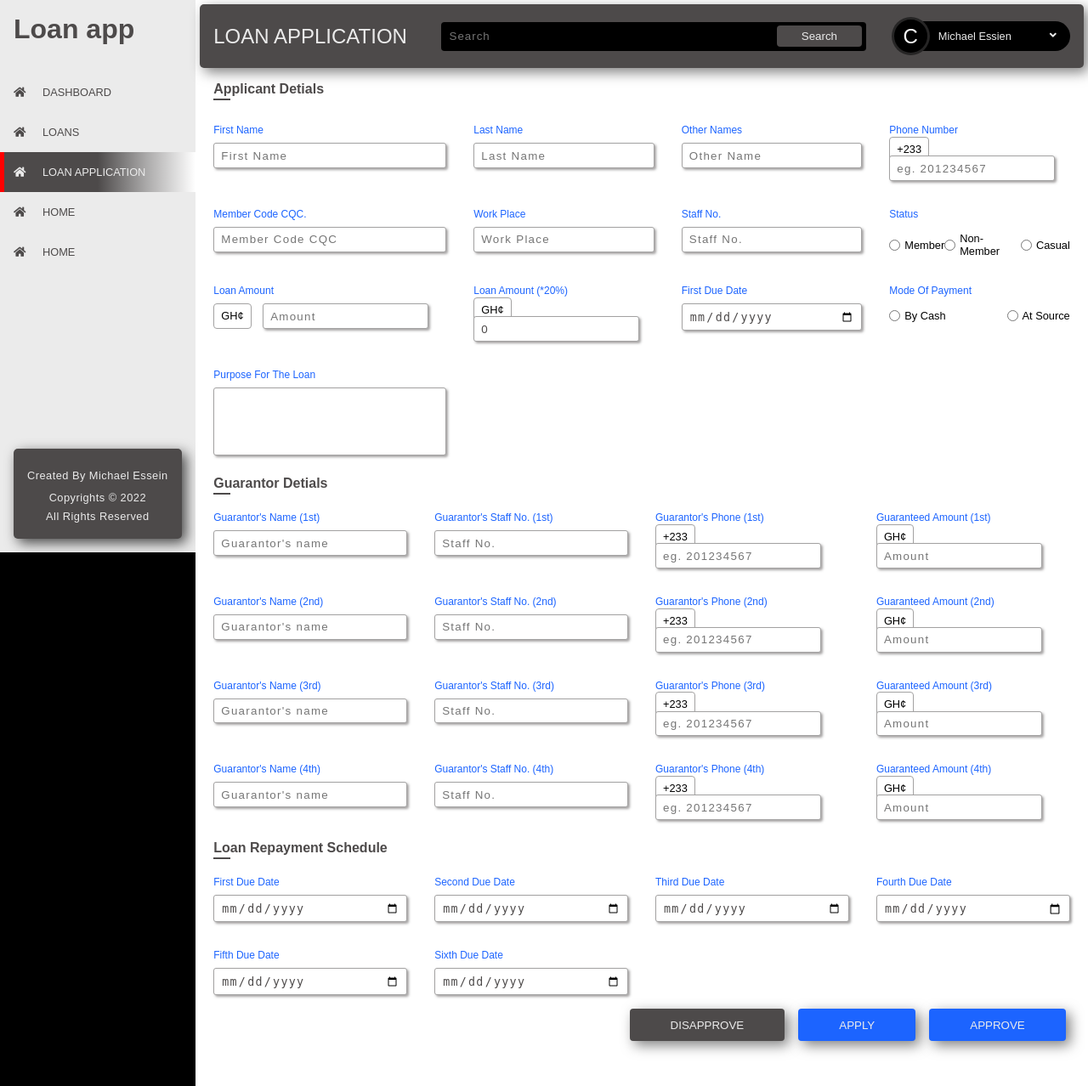
After one commit to essienmichael4/CRIG-Credit-Union-Loan-Management-System, a PHP site: page /apply.html in a window 1280 px wide. The commit adds this page. Shown: the whole page at 85% size. Run offline with PHP 8.4, Linux system fonts and the light colour scheme.

Commit message:
application form completed

```diff
--- /dev/null
+++ b/apply.html
@@ -0,0 +1,271 @@
+<!DOCTYPE html>
+<html lang="en">
+<head>
+    <meta charset="UTF-8">
+    <meta http-equiv="X-UA-Compatible" content="IE=edge">
+    <meta name="viewport" content="width=device-width, initial-scale=1.0">
+    <title>Document</title>
+    <link rel="stylesheet" href="styles.css">
+
+    <link rel="stylesheet" href="./fontawesome.min.css">
+    <link rel="stylesheet" href="./all.min.css">
+</head>
+<body>
+    <div class="container">
+        <aside class="sidebar">
+            <header class="sidebar__header header p1">
+                <h1>Loan app</h1>
+            </header>
+            <nav class="sidebar__nav nav">
+                <ul class="nav__list">
+                    <li class="list__item "><a href="./index.html" class="item__link py1"><span><i class="fas fa-home"></i> Dashboard</span></a></li>
+                    <li class="list__item "><a href="./loans.html" class="item__link py1"><span><i class="fas fa-home"></i> loans</span></a></li>
+                    <li class="list__item "><a href="./apply.html" class="item__link active py1"><span><i class="fas fa-home"></i> Loan Application</span></a></li>
+                    <li class="list__item "><a href="" class="item__link py1"><span><i class="fas fa-home"></i> home</span></a></li>
+                    <li class="list__item "><a href="" class="item__link py1"><span><i class="fas fa-home"></i> home</span></a></li>
+                </ul>
+            </nav>
+            <footer class="sidebar__footer flex-c">
+                <h3 class=".p">created by Michael Essein</h3>
+                <p>copyrights &copy; 2022</p>
+                <p>all rights reserved</p>
+            </footer>
+        </aside>
+        <div class="main">
+            <header class="main__header flex px1">
+                <h2 class="">Loan Application</h2>
+                <form class="search" action="">
+                    <input type="text" class="search__input" placeholder="Search">
+                    <button class="search__btn">Search</button>
+                </form>
+                <div class="user flex">
+                    <span class="flex">C</span>
+                    <p>Michael Essien</p>
+                    <i class="fas fa-angle-down"></i>
+                </div>
+
+                <div class="userdetails">
+                    <p>codejunior</p>
+                    <a href=">">edit user</a>
+                    <form><button type="submit">logout</button></form>
+                </div>
+            </header>
+            <div class="wrapper">
+                <section class="apply">
+                    <h3 class="title">Applicant Detials</h3>
+                    <form class="form apply__form">
+                        <div class="form__group">
+                            <div class="formControl flex-c">
+                                <label for="">First name</label>
+                                <input type="text" placeholder="First Name">
+                            </div>
+                            <div class="formControl flex-c">
+                                <label for="">Last name</label>
+                                <input type="text" placeholder="Last Name">
+                            </div>
+                            <div class="formControl flex-c">
+                                <label for="">Other names</label>
+                                <input type="text" placeholder="Other Name">
+                            </div>
+                            <div class="formControl flex-c">
+                                <label for="">Phone Number</label>
+                                <div>
+                                    <span>+233</span><input type="text" placeholder="eg. 201234567">
+                                </div>
+                            </div>
+                            <div class="formControl flex-c">
+                                <label for="">Member Code CQC.</label>
+                                <input type="text" placeholder="Member Code CQC">
+                            </div>
+                            <div class="formControl flex-c">
+                                <label for="">Work Place</label>
+                                <input type="text" placeholder="Work Place">
+                            </div>
+                            <div class="formControl flex-c">
+                                <label for="">Staff No.</label>
+                                <input type="text" placeholder="Staff No.">
+                            </div>
+                            <div class="formControl flex-c">
+                                <label for="">Status</label>
+                                <div class="flex">
+                                    <div class="flex">
+                                        <input type="radio" name="membership" value="Member"> <p>Member</p>
+                                    </div>
+
+                                    <div class="flex">
+                                        <input type="radio" name="membership" value="Non-Member"> <p>Non-Member</p>
+                                    </div>
+
+                                    <div class="flex">
+                                        <input type="radio" name="membership" value="Casual"> <p>Casual</p>
+                                    </div>
+                                </div>
+                            </div>
+                            <div class="formControl flex-c">
+                                <label for="">Loan Amount</label>
+                                <div>
+                                    <span>GH¢</span>
+                                    <input type="number" placeholder="Amount">
+                                </div>
+                            </div>
+                            <div class="formControl flex-c">
+                                <label for="">Loan Amount (*20%)</label>
+                                <div>
+                                    <span>GH¢</span>
+                                    <input type="number" value="0">
+                                </div>
+                            </div>
+                            <div class="formControl flex-c">
+                                <label for="">First Due Date</label>
+                                <input type="date">
+                            </div>
+
+                            <div class="formControl flex-c">
+                                <label for="">Mode of Payment</label>
+                                <div class="flex">
+                                    <div class="flex">
+                                        <input type="radio" name="mode" value="Member"> <p>By Cash</p>
+                                    </div>
+
+                                    <div class="flex">
+                                        <input type="radio" name="mode" value="Non-Member"> <p>At Source</p>
+                                    </div>
+                                </div>
+                            </div>
+
+                            <div class="formControl flex-c">
+                                <label for="">Purpose for the loan</label>
+                                <textarea name="" id="" cols="30" rows="10"></textarea>
+                            </div>
+                        </div>
+
+                        <h3 class="title my2">Guarantor Detials</h3>
+                        <div class="form__group">
+                            <div class="formControl flex-c">
+                                <label for="">Guarantor's name (1st)</label>
+                                <input type="text" placeholder="Guarantor's name">
+                            </div>
+                            <div class="formControl flex-c">
+                                <label for="">Guarantor's Staff No. (1st)</label>
+                                <input type="text" placeholder="Staff No.">
+                            </div>
+                            <div class="formControl flex-c">
+                                <label for="">Guarantor's Phone (1st)</label>
+                                <div>
+                                    <span>+233</span><input type="text" placeholder="eg. 201234567">
+                                </div>
+                            </div>
+                            <div class="formControl flex-c">
+                                <label for="">Guaranteed Amount (1st)</label>
+                                <div>
+                                    <span>GH¢</span>
+                                    <input type="number" placeholder="Amount">
+                                </div>
+                            </div>
+                            <div class="formControl flex-c">
+                                <label for="">Guarantor's name (2nd)</label>
+                                <input type="text" placeholder="Guarantor's name">
+                            </div>
+                            <div class="formControl flex-c">
+                                <label for="">Guarantor's Staff No. (2nd)</label>
+                                <input type="text" placeholder="Staff No.">
+                            </div>
+                            <div class="formControl flex-c">
+                                <label for="">Guarantor's Phone (2nd)</label>
+                                <div>
+                                    <span>+233</span><input type="text" placeholder="eg. 201234567">
+                                </div>
+                            </div>
+                            <div class="formControl flex-c">
+                                <label for="">Guaranteed Amount (2nd)</label>
+                                <div>
+                                    <span>GH¢</span>
+                                    <input type="number" placeholder="Amount">
+                                </div>
+                            </div>
+                            <div class="formControl flex-c">
+                                <label for="">Guarantor's name (3rd)</label>
+                                <input type="text" placeholder="Guarantor's name">
+                            </div>
+                            <div class="formControl flex-c">
+                                <label for="">Guarantor's Staff No. (3rd)</label>
+                                <input type="text" placeholder="Staff No.">
+                            </div>
+                            <div class="formControl flex-c">
+                                <label for="">Guarantor's Phone (3rd)</label>
+                                <div>
+                                    <span>+233</span><input type="text" placeholder="eg. 201234567">
+                                </div>
+                            </div>
+                            <div class="formControl flex-c">
+                                <label for="">Guaranteed Amount (3rd)</label>
+                                <div>
+                                    <span>GH¢</span>
+                                    <input type="number" placeholder="Amount">
+                                </div>
+                            </div>
+                            <div class="formControl flex-c">
+                                <label for="">Guarantor's name (4th)</label>
+                                <input type="text" placeholder="Guarantor's name">
+                            </div>
+                            <div class="formControl flex-c">
+                                <label for="">Guarantor's Staff No. (4th)</label>
+                                <input type="text" placeholder="Staff No.">
+                            </div>
+                            <div class="formControl flex-c">
+                                <label for="">Guarantor's Phone (4th)</label>
+                                <div>
+                                    <span>+233</span><input type="text" placeholder="eg. 201234567">
+                                </div>
+                            </div>
+                            <div class="formControl flex-c">
+                                <label for="">Guaranteed Amount (4th)</label>
+                                <div>
+                                    <span>GH¢</span>
+                                    <input type="number" placeholder="Amount">
+                                </div>
+                            </div>
+                        </div>
+
+                        <h3 class="title my2">Loan Repayment Schedule</h3>
+                        <div class="form__group">
+                            <div class="formControl flex-c">
+                                <label for="">First Due Date</label>
+                                <input type="date">
+                            </div>
+                            <div class="formControl flex-c">
+                                <label for="">second Due Date</label>
+                                <input type="date">
+                            </div>
+                            <div class="formControl flex-c">
+                                <label for="">third Due Date</label>
+                                <input type="date">
+                            </div>
+                            <div class="formControl flex-c">
+                                <label for="">Fourth Due Date</label>
+                                <input type="date">
+                            </div>
+                            <div class="formControl flex-c">
+                                <label for="">Fifth Due Date</label>
+                                <input type="date">
+                            </div>
+                            <div class="formControl flex-c">
+                                <label for="">sixth Due Date</label>
+                                <input type="date">
+                            </div>
+                        </div>
+                        <div class="action__btn flex">
+                            <button class="disable">disapprove</button>
+                            <button>Apply</button>
+                            <button>Approve</button>
+                        </div>
+                    </form>
+                </section>
+
+
+            </div>
+        </div>
+    </div>
+</body>
+<script src="./js/main.js"></script>
+</html>
--- a/index.html
+++ b/index.html
@@ -20,7 +20,7 @@
                 <ul class="nav__list">
                     <li class="list__item "><a href="./index.html" class="item__link active py1"><span><i class="fas fa-home"></i> Dashboard</span></a></li>
                     <li class="list__item "><a href="./loans.html" class="item__link py1"><span><i class="fas fa-home"></i> loans</span></a></li>
-                    <li class="list__item "><a href="" class="item__link py1"><span><i class="fas fa-home"></i> home</span></a></li>
+                    <li class="list__item "><a href="./apply.html" class="item__link py1"><span><i class="fas fa-home"></i> home</span></a></li>
                     <li class="list__item "><a href="" class="item__link py1"><span><i class="fas fa-home"></i> home</span></a></li>
                     <li class="list__item "><a href="" class="item__link py1"><span><i class="fas fa-home"></i> home</span></a></li>
                 </ul>
--- a/loans.html
+++ b/loans.html
@@ -20,7 +20,7 @@
                 <ul class="nav__list">
                     <li class="list__item "><a href="./index.html" class="item__link  py1"><span><i class="fas fa-home"></i> Dashboard</span></a></li>
                     <li class="list__item "><a href="./loans.html" class="item__link active py1"><span><i class="fas fa-file-invoice-dollar"></i> loans</span></a></li>
-                    <li class="list__item "><a href="" class="item__link py1"><span><i class="fas fa-home"></i> home</span></a></li>
+                    <li class="list__item "><a href="./apply.html" class="item__link py1"><span><i class="fas fa-home"></i> home</span></a></li>
                     <li class="list__item "><a href="" class="item__link py1"><span><i class="fas fa-home"></i> home</span></a></li>
                     <li class="list__item "><a href="" class="item__link py1"><span><i class="fas fa-home"></i> home</span></a></li>
                 </ul>
@@ -53,7 +53,7 @@
             <div class="wrapper">
                 <div class="filter flex">
                     <div class="filter__actions">
-                        <a href="">Loan Application <i class="fas fa-plus"></i></a>
+                        <a href="./apply.html">Loan Application <i class="fas fa-plus"></i></a>
                         <a href="" class="active">All Loans</a>
                         <a href="" class="">Approved</a>
                         <a href="" class="">Due</a>
--- a/styles.css
+++ b/styles.css
@@ -537,6 +537,32 @@ body {
 .main .action__btn a i {
   margin-left: 0.5rem;
 }
+.main .action__btn button {
+  padding: 0.7rem 3rem;
+  margin-left: 1rem;
+  background-color: #1c64ff;
+  border: none;
+  color: #ebebeb;
+  position: relative;
+  top: 0;
+  transition: all 0.5s ease-in-out;
+  text-transform: uppercase;
+  border-radius: 4px;
+  box-shadow: 5px 5px 15px rgba(0, 0, 0, 0.5);
+}
+.main .action__btn button:hover {
+  background-color: blue;
+  top: -2px;
+  box-shadow: 0px 0px 15px blue;
+}
+.main .action__btn button.disable {
+  background-color: #4d4a4a;
+}
+.main .action__btn button.disable:hover {
+  background-color: #000000;
+  top: -2px;
+  box-shadow: 0px 0px 15px rgba(0, 0, 0, 0.5);
+}
 .main .filter {
   width: 99%;
   margin: 0.7rem auto;
@@ -556,6 +582,14 @@ body {
 .main .filter__actions a:nth-of-type(1) i {
   font-size: 10px;
   margin-left: 0.5rem;
+}
+.main .filter__actions a:nth-of-type(1)::before {
+  position: absolute;
+  width: 0px;
+  height: 0;
+}
+.main .filter__actions a:nth-of-type(1):hover::before {
+  width: 0px;
 }
 .main .filter__actions a {
   margin-right: 1.5rem;
@@ -615,4 +649,72 @@ body {
 .main .filter__time a:nth-of-type(1).active {
   background-color: rgba(0, 128, 0, 0.7);
   color: #ebebeb;
+}
+.main .apply {
+  width: 99%;
+  margin: 1rem auto 1rem auto;
+  padding: 0 1rem;
+}
+.main .apply .title {
+  font-size: 1rem;
+  position: relative;
+  isolation: isolate;
+  color: #4d4a4a;
+}
+.main .apply .title::before {
+  position: absolute;
+  content: "";
+  bottom: -4px;
+  left: 0;
+  height: 2px;
+  width: 20px;
+  background-color: #4d4a4a;
+}
+.main .apply .form {
+  margin-top: 2rem;
+  margin-bottom: 3rem;
+}
+.main .apply .form__group {
+  display: grid;
+  grid-template-columns: repeat(4, 1fr);
+  gap: 2rem;
+}
+.main .apply .form .formControl label {
+  margin-bottom: 0.5rem;
+  font-size: 0.75rem;
+  text-transform: capitalize;
+  color: #1c64ff;
+}
+.main .apply .form .formControl input[type=text], .main .apply .form .formControl input[type=date], .main .apply .form .formControl input[type=month], .main .apply .form .formControl input[type=number] {
+  border: 1px solid #a3a2a2;
+  padding: 0.4rem 0.5rem;
+  color: #4d4a4a;
+  outline: none;
+  border-radius: 3px;
+  letter-spacing: 0.08rem;
+  box-shadow: 2px 2px 3px rgba(77, 74, 74, 0.5);
+}
+.main .apply .form .formControl textarea {
+  height: 5rem;
+  resize: none;
+  padding: 0.4rem 0.5rem;
+  border-radius: 3px;
+  color: #4d4a4a;
+  border: 1px solid #a3a2a2;
+  outline: none;
+  box-shadow: 2px 2px 3px rgba(77, 74, 74, 0.5);
+}
+.main .apply .form .formControl div {
+  justify-content: space-between;
+  align-items: center;
+}
+.main .apply .form .formControl div span {
+  margin-right: 10px;
+  border: 1px solid #a3a2a2;
+  padding: 0.4rem 0.5rem;
+  border-radius: 4px;
+}
+.main .apply .form .formControl div div {
+  margin-top: 0.4rem;
+  gap: 5px;
 }/*# sourceMappingURL=styles.css.map */
--- a/styles.scss
+++ b/styles.scss
@@ -233,7 +233,6 @@ body{
         height: 4.7rem;
         width: 99%;
         z-index: 1000;
-        // display: flex;
         align-items: center;
         justify-content: space-between;
         margin: 0 auto;
@@ -595,6 +594,36 @@ body{
                 margin-left: .5rem;
             }
         }
+
+        button{
+            padding: .7rem 3rem;
+            margin-left: 1rem;
+            background-color: #1c64ff;
+            border: none;
+            color: #ebebeb;
+            position: relative;
+            top: 0;
+            transition: all .5s ease-in-out;
+            text-transform: uppercase;
+            border-radius: 4px;
+            box-shadow: 5px 5px 15px rgba($color: #000000, $alpha: .5);
+
+            &:hover{
+                background-color: blue;
+                top: -2px;
+                box-shadow: 0px 0px 15px blue;
+            }
+
+            &.disable{
+                background-color: #4d4a4a;
+
+                &:hover{
+                    background-color: #000000;
+                    top: -2px;
+                    box-shadow: 0px 0px 15px rgba($color: #000000, $alpha: .5) ;
+                }
+            }
+        }
     }
 
     .filter{
@@ -608,8 +637,6 @@ body{
         box-shadow: 5px 5px 15px rgba($color: #000000, $alpha: .5);
 
         &__actions{
-
-
             a:nth-of-type(1){
                 background-color: #1c64ff;
                 padding: .4rem 1rem;
@@ -619,6 +646,16 @@ body{
                 i{
                     font-size: 10px;
                     margin-left: .5rem;
+                }
+
+                &::before{
+                    position: absolute;
+                    width: 0px;
+                    height: 0;
+                }
+
+                &:hover::before{
+                    width: 0px;
                 }
             }
 
@@ -643,13 +680,11 @@ body{
                     width: 0%;
                     background-color: #4d4a4a;
                     height: 2px;
-                    // transform-origin: right;
                     transition: all .5s ease-in-out;
                 }
 
                 &:not(.active):hover::before{
                     width: 100%;
-                    // transform-origin: left;
                 }
             }
         }
@@ -694,4 +729,87 @@ body{
             }
         }
     }
+
+    .apply{
+        width: 99%;
+        margin: 1rem auto 1rem auto;
+        padding: 0 1rem;
+
+        .title{
+            font-size: 1rem;
+            position: relative;
+            isolation: isolate;
+            color: #4d4a4a;
+
+            &::before{
+                position: absolute;
+                content: "";
+                bottom: -4px;
+                left: 0;
+                height: 2px;
+                width: 20px;
+                background-color: #4d4a4a;
+            }
+        }
+
+        .form{
+            margin-top: 2rem;
+            margin-bottom: 3rem;
+
+            &__group{
+                display: grid;
+                grid-template-columns: repeat(4, 1fr);
+                gap: 2rem;
+            }
+
+
+            .formControl{
+
+                label{
+                    margin-bottom: .5rem;
+                    font-size: .75rem;
+                    text-transform: capitalize;
+                    color: #1c64ff;
+                }
+
+                input[type="text"], input[type="date"], input[type="month"], input[type="number"]{
+                    border: 1px solid #a3a2a2;
+                    padding: .4rem .5rem;
+                    color: #4d4a4a;
+                    outline: none;
+                    border-radius: 3px;
+                    letter-spacing: .08rem;
+                    box-shadow: 2px 2px 3px rgba($color: #4d4a4a, $alpha: .5);
+                }
+
+                textarea{
+                    height: 5rem;
+                    resize: none;
+                    padding: .4rem .5rem;
+                    border-radius: 3px;
+                    color: #4d4a4a;
+                    border: 1px solid #a3a2a2;
+                    outline: none;
+                    box-shadow: 2px 2px 3px rgba($color: #4d4a4a, $alpha: .5);
+                }
+
+                div{
+                    justify-content: space-between;
+                    align-items: center;
+
+                    span{
+                        margin-right: 10px;
+                        border: 1px solid #a3a2a2;
+                        padding: .4rem .5rem;
+                        border-radius: 4px;
+                    }
+
+                    div{
+                        margin-top: .4rem;
+                        gap: 5px;
+                    }
+                }
+            }
+        }
+    }
 }
```
Also changed, not shown: 1 other file.
